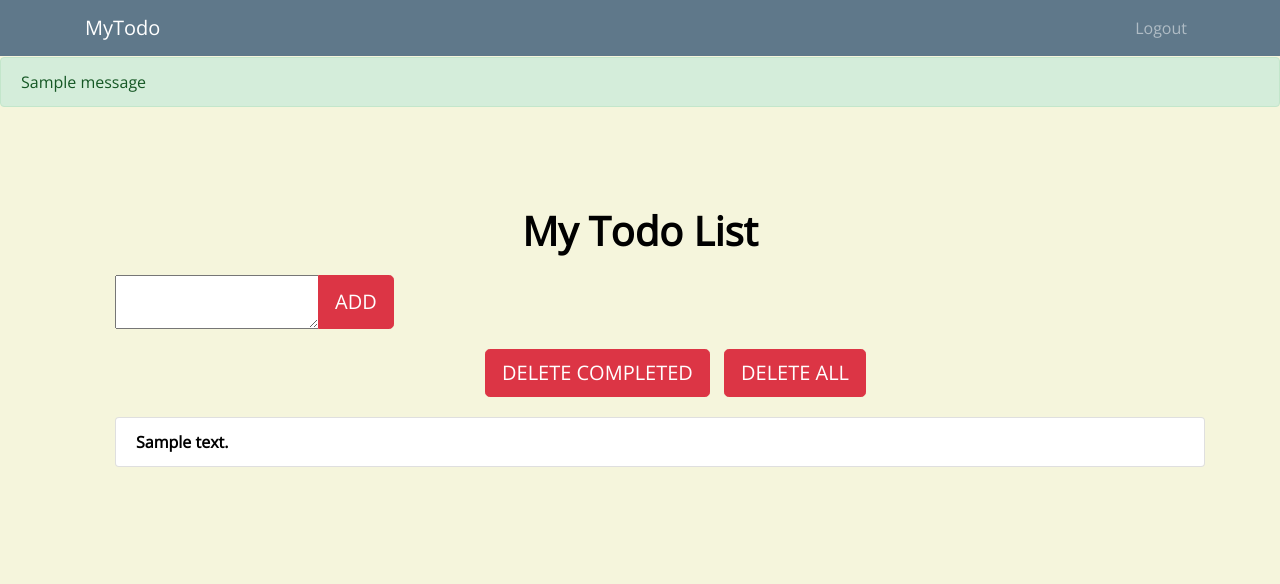
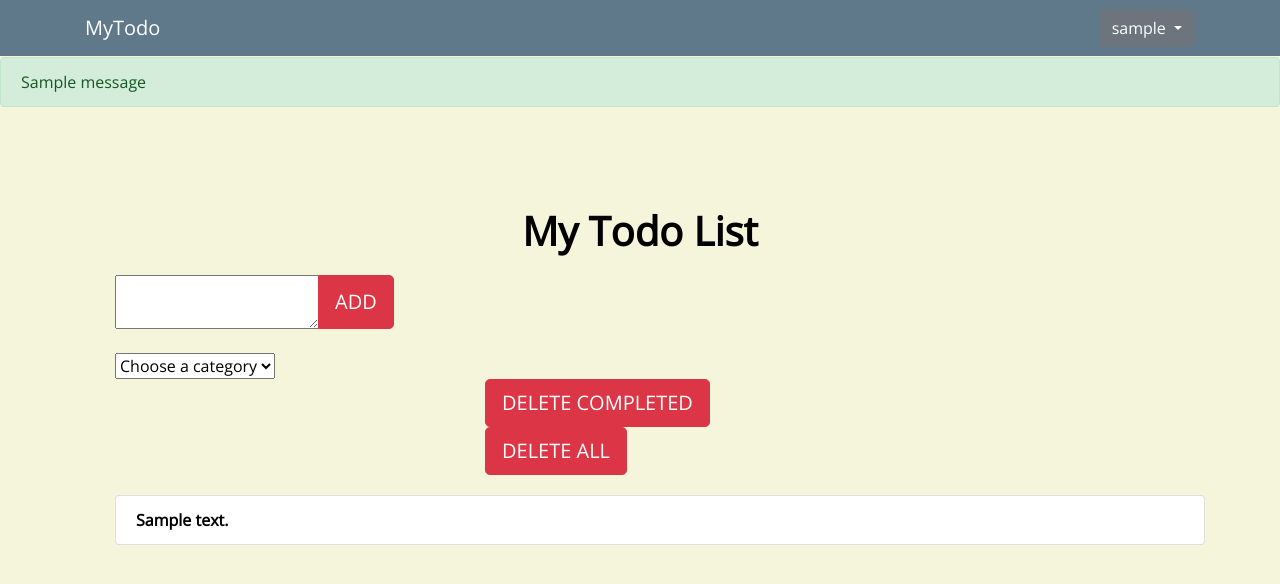
Before and after one commit to migues3/Django-Todo-Website, a Django app: template templates/main/index.html in a window 1280 px wide. Shown: the top 584 px of the page. Run offline with Django 3.2, Linux system fonts and the light colour scheme; a user stored in the database is signed in; tables that the repository leaves empty hold one stand-in row (values such as "Sample post"); the template is opened without the code that fills it: most values are stand-ins (such as "Sample title", 1, 10 or a date in 2020); one stand-in notice (Sample message) is shown; form fields are guessed from the names that the template uses; some libraries are stand-ins or nearby versions.

Commit message:
Added feature that allows users to categorize their todos by default categories.

```diff
--- a/admin.py
+++ b/admin.py
@@ -1,5 +1,7 @@
 from django.contrib import admin
-from .models import Todo
+from .models import Todo, Contact, Category
 
 # Register your models here.
 admin.site.register(Todo)
+admin.site.register(Contact)
+admin.site.register(Category)
--- a/static/main/style.css
+++ b/static/main/style.css
@@ -24,7 +24,7 @@
 .todo_form {
     margin-top: 20px;
     padding-left: 40px;
-    padding right: 40px;
+    padding-right: 40px;
 }
 
 .delcompleted {
@@ -54,6 +54,40 @@
     font-weight: bold;
 }
 
+/* Edits elements that contains "todo-category" in their class attribute. Pretty useful! */
+[class*="todo-category"] {
+    font-size: 10px;
+    vertical-align: middle;
+    color: white;
+    padding: 10px;
+    width: 75px;
+    text-align: center;
+    border-radius: 250px;
+    float: right;
+    font-weight: normal;
+    text-transform: uppercase;
+    margin-right: 20px;
+}
+
+.todo-category-Home {
+    background: #0000ff;
+}
+
+.todo-category-Work {
+    background: #3f4a42;
+}
+
+.todo-category-School {
+    background: #e68f17;
+}
+
+.todo-category-General {
+    background: #b5128f;
+}
+
+.todo-category-Cleaning {
+    background: #0c8a13;
+}
 
 /* CSS for body/home page */
 body {
--- a/templates/main/base.html
+++ b/templates/main/base.html
@@ -24,13 +24,20 @@
         <nav class="navbar navbar-expand-md navbar-dark bg-steel fixed-top">
             <div class="container">
               <a class="navbar-brand mr-4" href="{% url 'index' %}">MyTodo</a>
-              <button class="navbar-toggler" type="button" data-toggle="collapse" data-target="#navbarToggle" aria-controls="navbarToggle" aria-expanded="false" aria-label="Toggle navigation">
-              <span class="navbar-toggler-icon"></span>
-              </button>
-                <!-- Navbar Right Side -->
                 <div class="navbar-nav">
                 {% if user.is_authenticated %}
-                <a class="nav-item nav-link" href="{% url 'logout' %}">Logout</a>
+                <div class="dropdown">
+                        <button class="btn btn-secondary dropdown-toggle" type="button" id="dropdownMenuButton" data-toggle="dropdown" aria-haspopup="true" aria-expanded="false">
+                            {{ user.username }}
+                        </button>
+                        <div class="dropdown-menu" aria-labelledby="dropdownMenuButton">
+                        <a class="dropdown-item" href="#">Edit Categories</a>
+                        <a class="dropdown-item" href="#">Edit Contacts</a>
+                        <div class="dropdown-divider"></div>
+                        <a class="dropdown-item" href="{% url 'logout' %}">Logout</a>
+                        <a class="dropdown-item" href="{% url 'password_reset' %}">Change Password</a>
+                        </div>
+                    </div>
                 {% else %}
                     <a class="nav-item nav-link" href="{% url 'login' %}">Login</a>
                     <a class="nav-item nav-link" href="{% url 'register' %}">Register</a>
@@ -39,6 +46,7 @@
             </div>
         </nav>
     </header>
+
     {% if messages %}
         {% for message in messages %}
             <div class="alert alert-{{ message.tags }}">
--- a/templates/main/index.html
+++ b/templates/main/index.html
@@ -11,17 +11,37 @@
                     <button class="btn btn-danger" type="submit">ADD</button>
                 </div>
             </div>
+
+            <br>
+
+            <div class="inputCategory">
+                <select name="category_select">
+                    <option>Choose a category</option>
+                    {% for category in categories %}
+                        <option class="" value="{{ category }}" name="{{ category }}">{{ category }}</option>
+                    {% endfor %}
+                </select>
+            </div>
+
         </form>
 
-        <a href="/deletecompleted"><button class="btn btn-danger btn-lg delcompleted" type="submit">DELETE COMPLETED</button></a>
-        <a href="/deleteall"><button class="btn btn-danger btn-lg delall" type="submit">DELETE ALL</button></a>
+        <a href="{% url 'deletecompleted' %}" class="delcompleted"><button class="btn btn-danger btn-lg" type="submit">DELETE COMPLETED</button></a>
+        <a href="{% url 'deleteall' %}" class="delcompleted"><button class="btn btn-danger btn-lg" type="submit">DELETE ALL</button></a>
 
         <ul class="todo-list">
             {% for todo in todo_list %}
                 {% if todo.complete %}
-                    <li class="list-group-item todo-complete">{{ todo.text }}</li>
+                    <li class="list-group-item todo-complete">
+                        <span class="todo-text-complete">{{ todo.text }}</span>
+                        <span class="todo-category-{{ todo.category }}">{{ todo.category }}</span>
+                    </li>
                 {% else %}
-                    <a href="{% url 'complete' todo.id %}" class="noncomplete"><li class="list-group-item">{{ todo.text }}</li></a>
+                    <a href="{% url 'complete' todo.id %}" class="noncomplete">
+                        <li class="list-group-item">
+                            <span class="todo-text">{{ todo.text }}</span>
+                            <span class="todo-category-{{ todo.category }}">{{ todo.category }}</span>
+                        </li>
+                    </a>
                 {% endif %}
             {% endfor %}
         </ul>
```
Also changed, not shown: models.py (+23 -0 lines), views.py (+6 -2 lines). Lines whose indentation alone changed are shown as unchanged.
